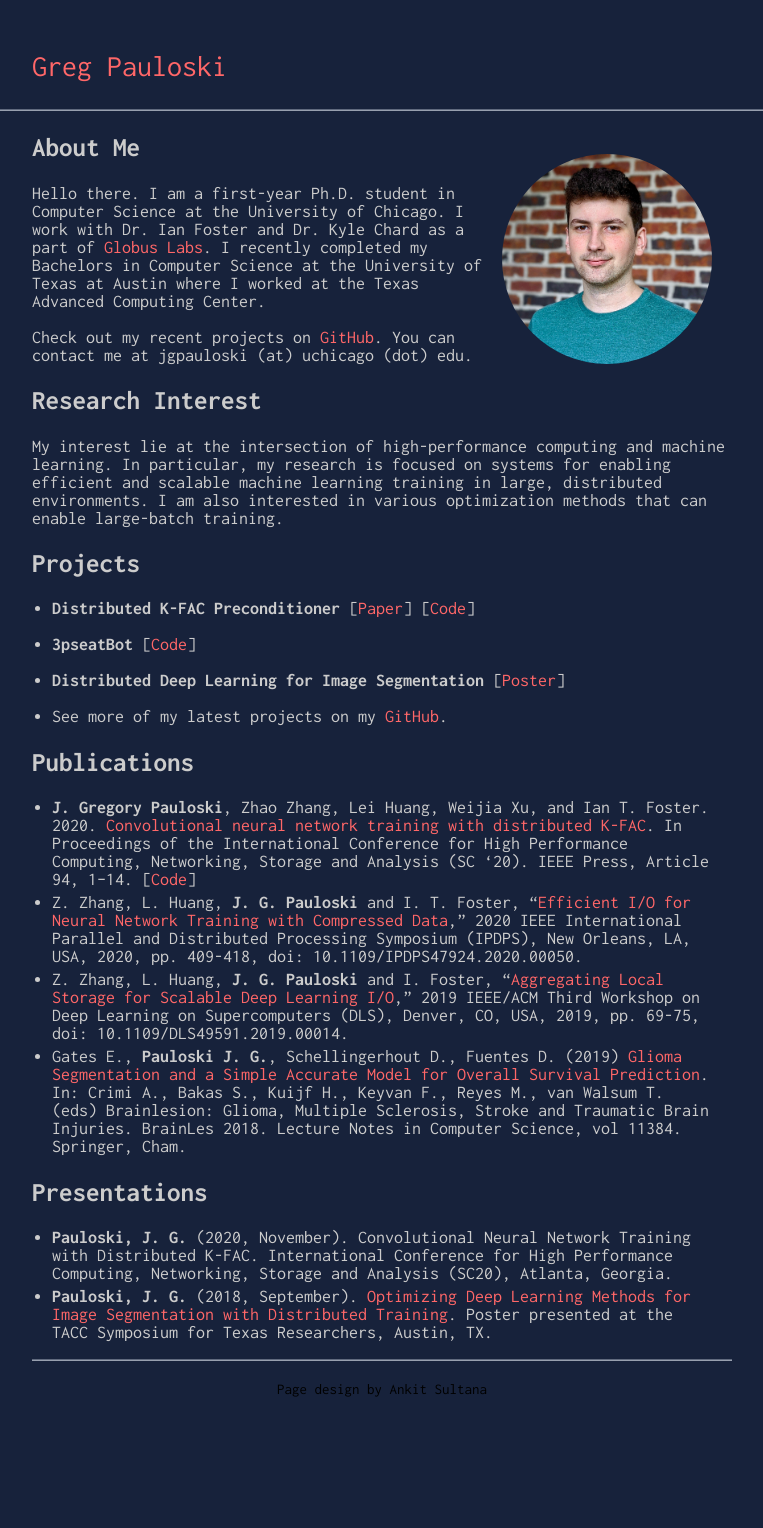
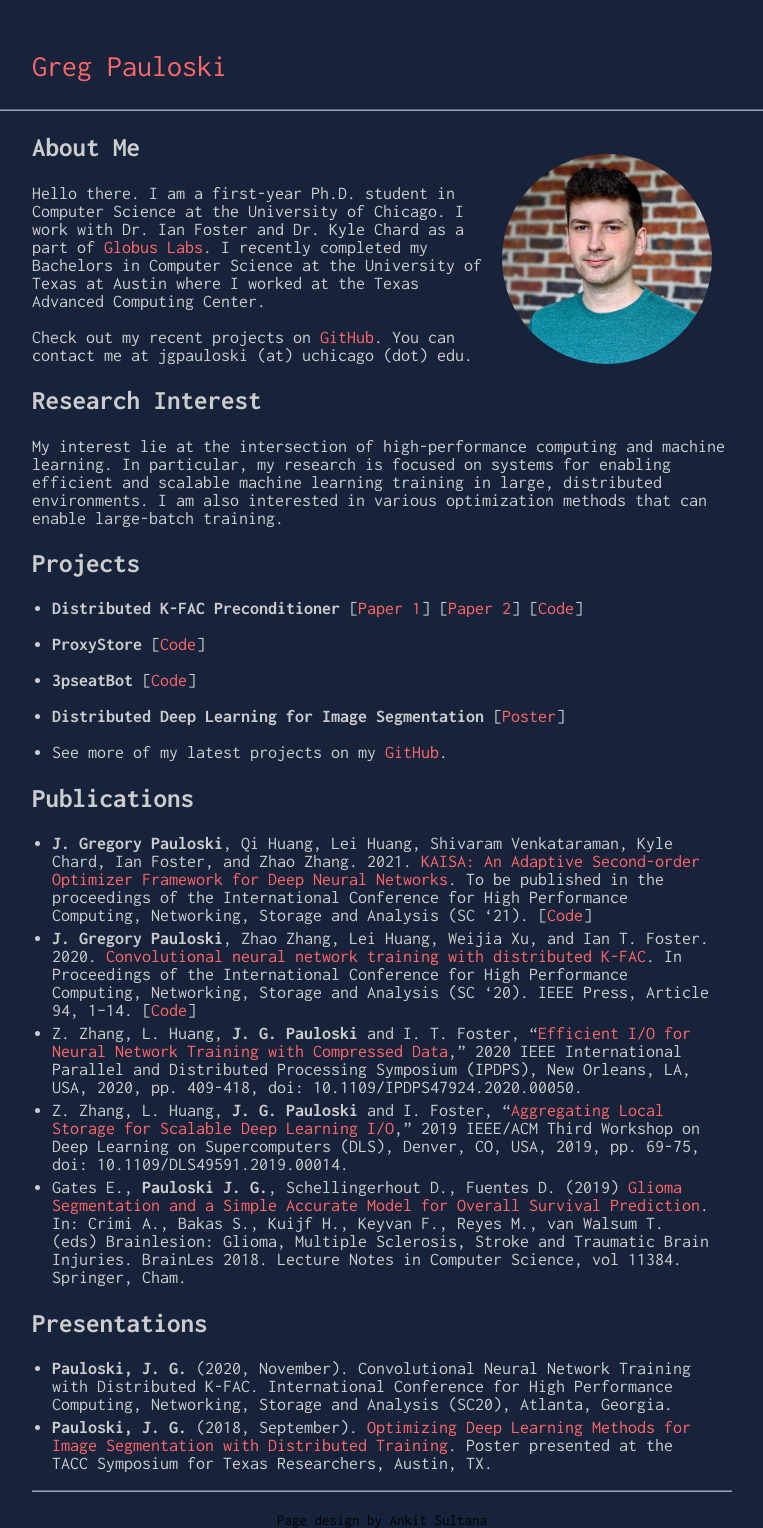
Before and after one commit to gpauloski/gpauloski.github.io, a Jekyll site: the page built from index.md, in a window 1280 px wide. Shown: the whole page, without its empty margins (258-1021 px from the left). Built offline with Jekyll 4.4.1, drawn with Linux system fonts in a browser that asks for light colours; our own code applies the rules of GitHub Pages for plain Markdown files; before the commit the page ends 1397 px from its top, so only the background shows below that.

Commit message:
Update pubs

```diff
--- a/index.md
+++ b/index.md
@@ -22,7 +22,9 @@ I am also interested in various optimization methods that can enable large-batch
 
 ## Projects
 
-- **Distributed K-FAC Preconditioner** \[[Paper](https://arxiv.org/pdf/2007.00784.pdf)\] \[[Code](https://github.com/gpauloski/kfac_pytorch)\]
+- **Distributed K-FAC Preconditioner** \[[Paper 1](https://arxiv.org/pdf/2007.00784)\] \[[Paper 2](https://arxiv.org/abs/2107.01739)\] \[[Code](https://github.com/gpauloski/kfac_pytorch)\]
+
+- **ProxyStore** \[[Code](https://github.com/gpauloski/ProxyStore)]
 
 - **3pseatBot** \[[Code](https://github.com/gpauloski/3pseatBot)\]
 
@@ -32,7 +34,8 @@ I am also interested in various optimization methods that can enable large-batch
 
 ## Publications
 
-- **J. Gregory Pauloski**, Zhao Zhang, Lei Huang, Weijia Xu, and Ian T. Foster. 2020. [Convolutional neural network training with distributed K-FAC](https://arxiv.org/pdf/2007.00784). In Proceedings of the International Conference for High Performance Computing, Networking, Storage and Analysis (SC '20). IEEE Press, Article 94, 1–14. \[[Code](https://github.com/gpauloski/kfac_pytorch)\]
+- **J. Gregory Pauloski**, Qi Huang, Lei Huang, Shivaram Venkataraman, Kyle Chard, Ian Foster, and Zhao Zhang. 2021. [KAISA: An Adaptive Second-order Optimizer Framework for Deep Neural Networks](https://arxiv.org/abs/2107.01739). To be published in the proceedings of the International Conference for High Performance Computing, Networking, Storage and Analysis (SC '21). \[[Code](https://github.com/gpauloski/kfac_pytorch)\]
+- **J. Gregory Pauloski**, Zhao Zhang, Lei Huang, Weijia Xu, and Ian T. Foster. 2020. [Convolutional neural network training with distributed K-FAC](https://dl.acm.org/doi/10.5555/3433701.3433826). In Proceedings of the International Conference for High Performance Computing, Networking, Storage and Analysis (SC '20). IEEE Press, Article 94, 1–14. \[[Code](https://github.com/gpauloski/kfac_pytorch)\]
 - Z. Zhang, L. Huang, **J. G. Pauloski** and I. T. Foster, "[Efficient I/O for Neural Network Training with Compressed Data](https://ieeexplore.ieee.org/abstract/document/9139800)," 2020 IEEE International Parallel and Distributed Processing Symposium (IPDPS), New Orleans, LA, USA, 2020, pp. 409-418, doi: 10.1109/IPDPS47924.2020.00050.
 - Z. Zhang, L. Huang, **J. G. Pauloski** and I. Foster, "[Aggregating Local Storage for Scalable Deep Learning I/O](https://ieeexplore.ieee.org/document/8945112)," 2019 IEEE/ACM Third Workshop on Deep Learning on Supercomputers (DLS), Denver, CO, USA, 2019, pp. 69-75, doi: 10.1109/DLS49591.2019.00014.
 - Gates E., **Pauloski J. G.**, Schellingerhout D., Fuentes D. (2019) [Glioma Segmentation and a Simple Accurate Model for Overall Survival Prediction](https://doi.org/10.1007/978-3-030-11726-9_42). In: Crimi A., Bakas S., Kuijf H., Keyvan F., Reyes M., van Walsum T. (eds) Brainlesion: Glioma, Multiple Sclerosis, Stroke and Traumatic Brain Injuries. BrainLes 2018. Lecture Notes in Computer Science, vol 11384. Springer, Cham.
```
